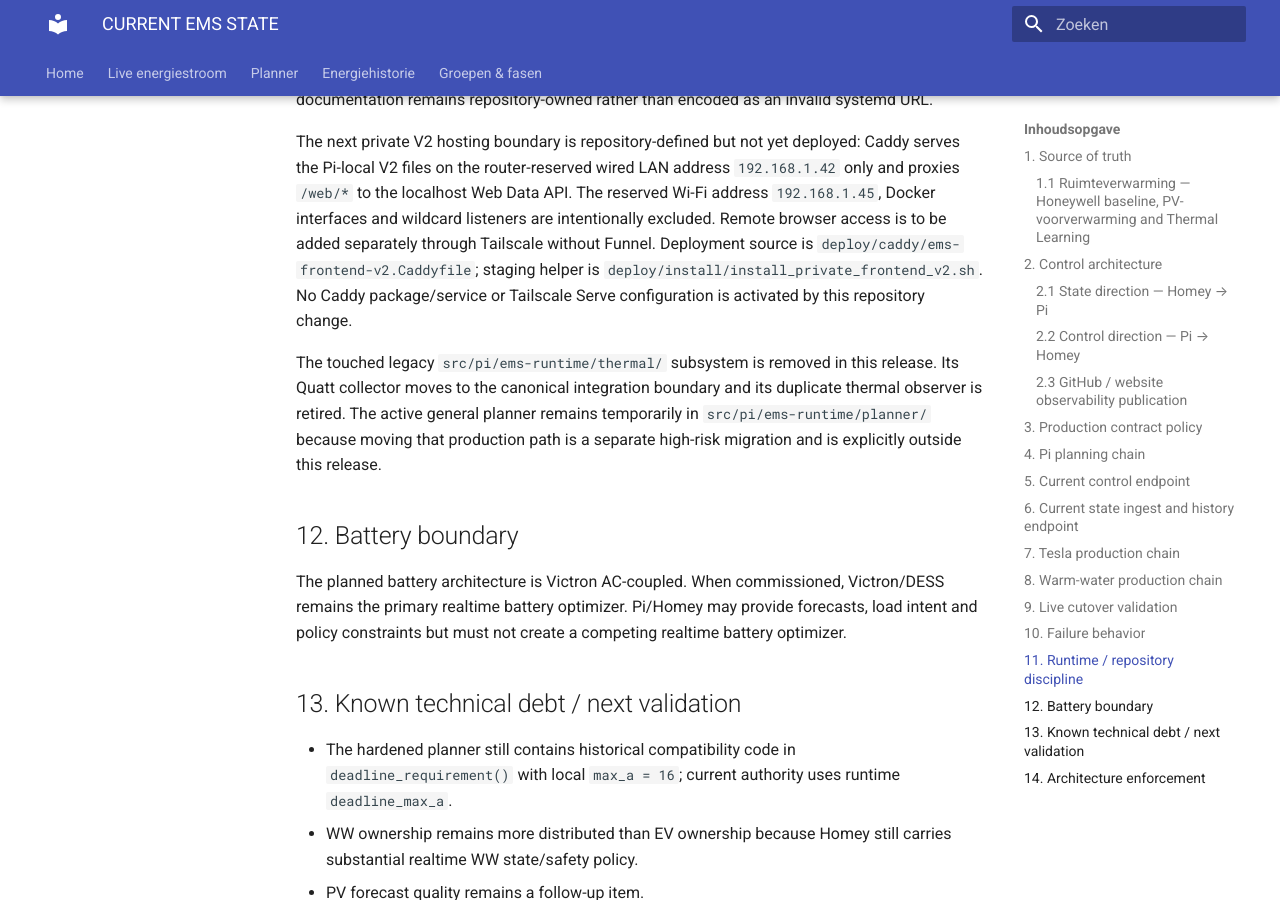
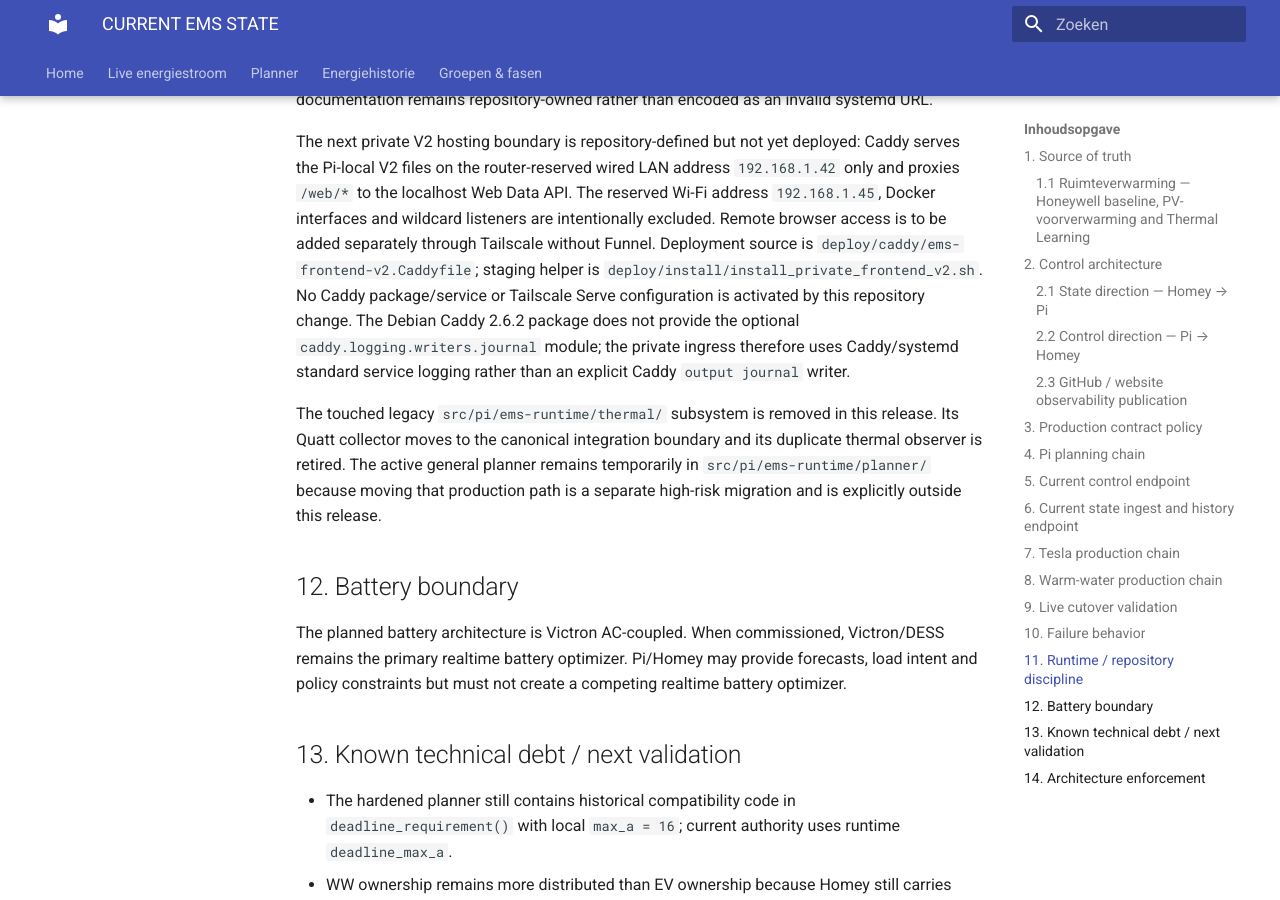
Before and after one commit to OnsKasteeltje/homey-energy-manual, an MkDocs documentation site: the page built from docs/architecture/CURRENT-EMS-STATE.md, in a window 1280 px wide and 900 px high, scrolled down 8689 px. Built offline with MkDocs 1.6.1 and Material for MkDocs 9.7.7, drawn with Linux system fonts in a browser that asks for light colours.

Commit message:
architecture: record Caddy logging compatibility

```diff
--- a/docs/architecture/CURRENT-EMS-STATE.md
+++ b/docs/architecture/CURRENT-EMS-STATE.md
@@ -203,7 +203,7 @@
 
 Runtime validation on 2026-09-19 confirmed the initial Web Data API service on Pi localhost `127.0.0.1:3200`: the WW Seasonal Advice resource returned the canonical advisor projection, unsupported POST returned HTTP 405, and no LAN/public listener was introduced. The systemd unit intentionally contains no repository-relative `Documentation=` directive; canonical documentation remains repository-owned rather than encoded as an invalid systemd URL.
 
-The next private V2 hosting boundary is repository-defined but not yet deployed: Caddy serves the Pi-local V2 files on the router-reserved wired LAN address `192.168.1.42` only and proxies `/web/*` to the localhost Web Data API. The reserved Wi-Fi address `192.168.1.45`, Docker interfaces and wildcard listeners are intentionally excluded. Remote browser access is to be added separately through Tailscale without Funnel. Deployment source is `deploy/caddy/ems-frontend-v2.Caddyfile`; staging helper is `deploy/install/install_private_frontend_v2.sh`. No Caddy package/service or Tailscale Serve configuration is activated by this repository change.
+The next private V2 hosting boundary is repository-defined but not yet deployed: Caddy serves the Pi-local V2 files on the router-reserved wired LAN address `192.168.1.42` only and proxies `/web/*` to the localhost Web Data API. The reserved Wi-Fi address `192.168.1.45`, Docker interfaces and wildcard listeners are intentionally excluded. Remote browser access is to be added separately through Tailscale without Funnel. Deployment source is `deploy/caddy/ems-frontend-v2.Caddyfile`; staging helper is `deploy/install/install_private_frontend_v2.sh`. No Caddy package/service or Tailscale Serve configuration is activated by this repository change. The Debian Caddy 2.6.2 package does not provide the optional `caddy.logging.writers.journal` module; the private ingress therefore uses Caddy/systemd standard service logging rather than an explicit Caddy `output journal` writer.
 
 The touched legacy `src/pi/ems-runtime/thermal/` subsystem is removed in this release. Its Quatt collector moves to the canonical integration boundary and its duplicate thermal observer is retired. The active general planner remains temporarily in `src/pi/ems-runtime/planner/` because moving that production path is a separate high-risk migration and is explicitly outside this release.
 
```
